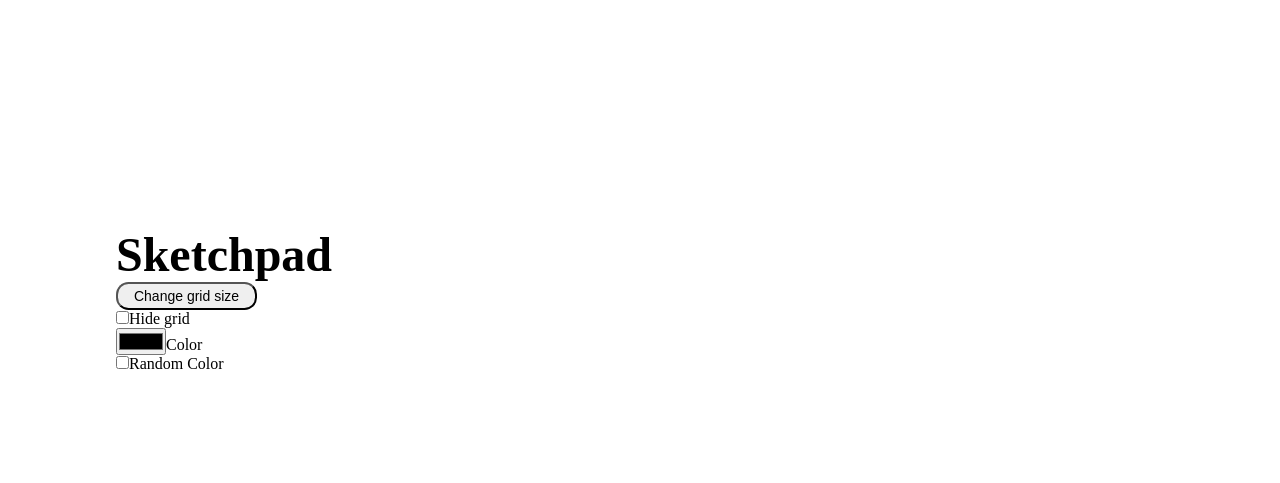
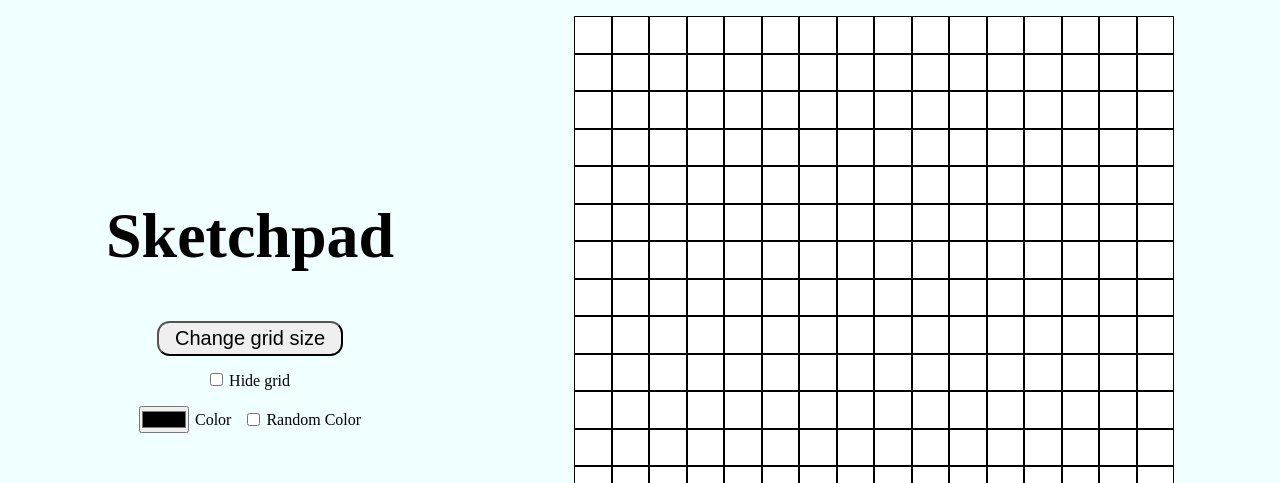
Before and after one commit to Rhman8991/etch-a-sketch-project, a plain HTML site: page index.html in a window 1280 px wide. Shown: the top 483 px of the page. Drawn offline with Linux system fonts and the light colour scheme.

Commit message:
Finish page layout and add background color

```diff
--- a/styles.css
+++ b/styles.css
@@ -4,28 +4,58 @@
     box-sizing: border-box;
 }
 
+body {
+    display: flex;
+    align-items: center;
+    justify-content: center;
+}
+
 #app {
     display: flex;
+    padding: 16px;
+    width: 100%;
+    min-width: 1000px;
     justify-content: space-around;
     align-items: center;
+    background-color: azure;
+}
+
+.left {
+    display: flex;
+    flex-direction: column;
+    align-items: center;
+    gap: 48px;
 }
 
 #header {
-    display: flex;
-    gap: 32px;
-    flex-direction: column;
-    justify-content: center;
-    align-items: center;
-}
-
-#header h1 {
-    font-size: 48px;
+    font-size: 32px;
 }
 
 #gridSizeChangeBtn {
     padding: 4px 16px;
-    font-size: 14px;
+    font-size: 20px;
     border-radius: 12.5px;
+    cursor: pointer;
+}
+
+.option {
+    display: flex;
+    flex-direction: column;
+    gap: 16px;
+    align-items: center;
+}
+
+.optionColor, .optionColor > div {
+    display: flex;
+    align-items: center;
+}
+
+.optionColor {
+    gap: 16px;
+}
+
+input {
+    margin-right: 6px;
 }
 
 #pad {
@@ -33,8 +63,14 @@
     flex-direction: column;
     justify-content: center;
     align-items: center;
+    border: 1px solid black;
+    background-color: #fff;
 }
 
 .padRows {
     display: flex;
 }
+
+.borderOn {
+    border: 1px solid black;
+}
```
